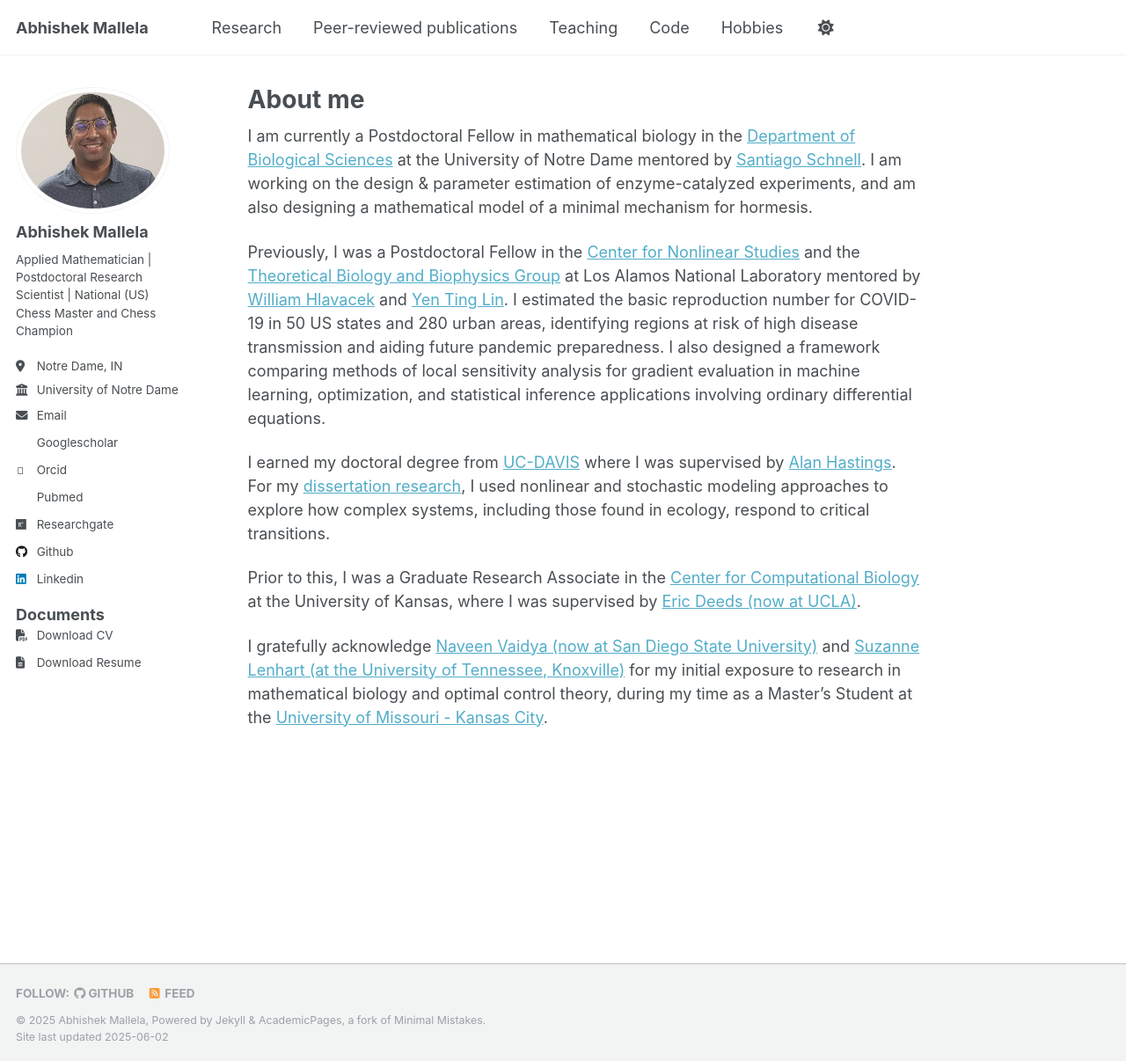
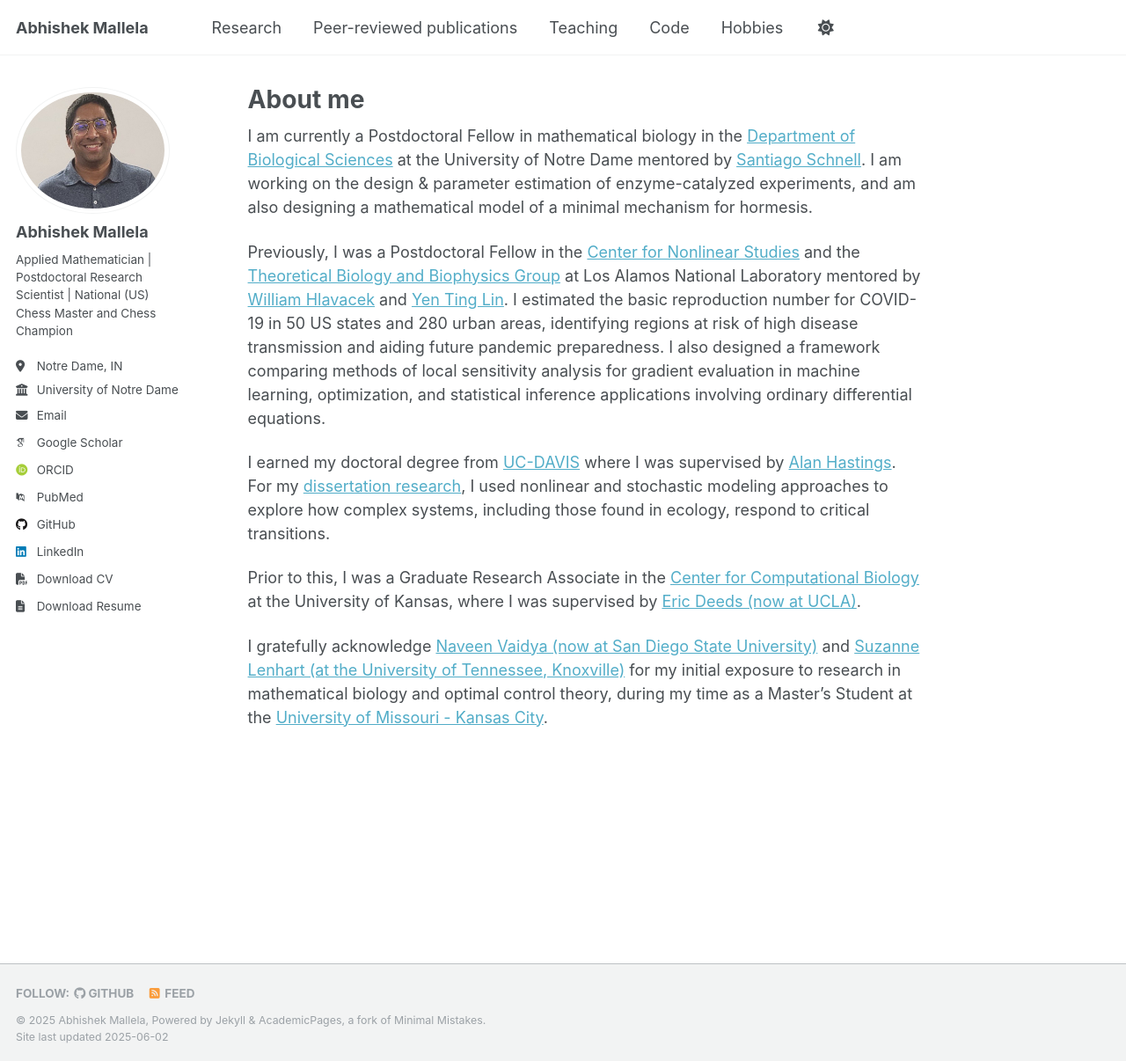
Before and after one commit to dynova/dynova.github.io, a Jekyll site: the page built from _pages/about.md, in a window 1280 px wide and 1206 px high. Shown: the whole window at 88% size. Built offline with Jekyll 4.4.1, drawn with Linux system fonts in a browser that asks for light colours; some web fonts are replaced.

Commit message:
Fixed rendering issue

```diff
--- a/_includes/author-profile.html
+++ b/_includes/author-profile.html
@@ -35,52 +35,25 @@
         <li><a href="mailto:{{ author.email }}"><i class="fas fa-fw fa-envelope icon-pad-right"></i>{{ labels.email_label | default: "Email" }}</a></li>
       {% endif %}
 
-      {% assign social_links =
-        "academia arxiv googlescholar semantic impactstory orcid pubmed researchgate scopus bitbucket codepen dribbble github kaggle stackoverflow bluesky facebook flickr foursquare goodreads google_plus keybase instagram lastfm linkedin mastodon medium pinterest soundcloud steam telegram tumblr twitter vine weibo wikipedia xing youtube zhihu"
-        | split: " " %}
+      {% if author.googlescholar %}
+        <li><a href="{{ author.googlescholar }}"><i class="ai ai-google-scholar ai-fw icon-pad-right"></i>Google Scholar</a></li>
+      {% endif %}
+      {% if author.orcid %}
+        <li><a href="{{ author.orcid }}"><i class="ai ai-orcid ai-fw icon-pad-right"></i>ORCID</a></li>
+      {% endif %}
+      {% if author.pubmed %}
+        <li><a href="{{ author.pubmed }}"><i class="ai ai-pubmed ai-fw icon-pad-right"></i>PubMed</a></li>
+      {% endif %}
 
-      {% for network in social_links %}
-        {% if author[network] %}
-          {% assign icon_class = "fab" %}
-          {% if network == "orcid" or network == "scopus" or network == "semantic" or network == "impactstory" or network == "arxiv" or network == "googlescholar" or network == "pubmed" or network == "academia" %}
-            {% assign icon_class = "ai" %}
-          {% elsif network == "keybase" %}
-            {% assign icon_class = "fas" %}
-          {% endif %}
-          {% capture url %}
-            {% case network %}
-              {% when "stackoverflow" %}https://www.stackoverflow.com/users/{{ author[network] }}
-              {% when "github" %}https://github.com/{{ author[network] }}
-              {% when "linkedin" %}https://www.linkedin.com/in/{{ author[network] }}
-              {% when "twitter" %}https://twitter.com/{{ author[network] }}
-              {% when "facebook" %}https://www.facebook.com/{{ author[network] }}
-              {% when "youtube" %}https://www.youtube.com/@{{ author[network] }}
-              {% when "tumblr" %}https://{{ author[network] }}.tumblr.com
-              {% when "flickr" %}https://www.flickr.com/{{ author[network] }}
-              {% when "goodreads" %}https://www.goodreads.com/{{ author[network] }}
-              {% when "xing" %}https://www.xing.com/profile/{{ author[network] }}
-              {% when "zhihu" %}https://www.zhihu.com/people/{{ author[network] }}
-              {% when "google_plus" %}https://plus.google.com/+{{ author[network] }}
-              {% when "pinterest" %}https://www.pinterest.com/{{ author[network] }}
-              {% when "dribbble" %}https://dribbble.com/{{ author[network] }}
-              {% when "bitbucket" %}https://bitbucket.org/{{ author[network] }}
-              {% when "codepen" %}https://codepen.io/{{ author[network] }}
-              {% when "kaggle" %}https://kaggle.com/{{ author[network] }}
-              {% when "lastfm" %}https://last.fm/user/{{ author[network] }}
-              {% when "soundcloud" %}https://soundcloud.com/{{ author[network] }}
-              {% when "steam" %}https://steamcommunity.com/id/{{ author[network] }}
-              {% when "wikipedia" %}https://en.wikipedia.org/wiki/User:{{ author[network] }}
-              {% when "foursquare" %}https://foursquare.com/{{ author[network] }}
-              {% when "bluesky" %}https://bsky.app/profile/{{ author[network] }}
-              {% else %}{{ author[network] }}
-            {% endcase %}
-          {% endcapture %}
-          <li><a href="{{ url }}"><i class="{{ icon_class }} fa-fw fa-{{ network | replace: '_', '-' }} icon-pad-right"></i>{{ network | capitalize }}</a></li>
-        {% endif %}
-      {% endfor %}
+      <!-- (Optional) Additional social links -->
+      {% if author.github %}
+        <li><a href="https://github.com/{{ author.github }}"><i class="fab fa-fw fa-github icon-pad-right"></i>GitHub</a></li>
+      {% endif %}
+      {% if author.linkedin %}
+        <li><a href="https://www.linkedin.com/in/{{ author.linkedin }}"><i class="fab fa-fw fa-linkedin icon-pad-right"></i>LinkedIn</a></li>
+      {% endif %}
     </ul>
 
-    <h3 class="author__urls-title" style="margin-top: 1em;">Documents</h3>
     <ul class="author__urls">
       <li>
         <a href="{{ '/files/CV_AbhishekMallela.pdf' | relative_url }}" target="_blank" rel="noopener noreferrer">
```
